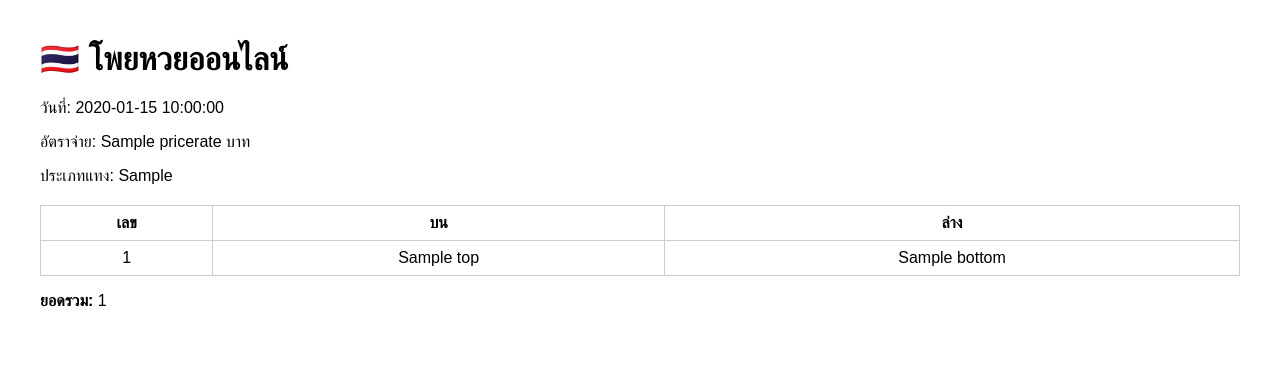
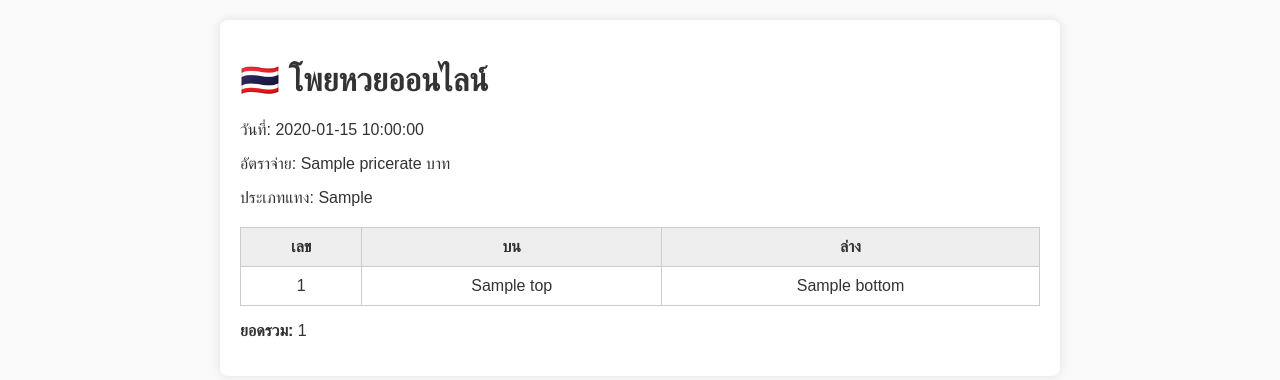
Before and after one commit to Boripath/lotto-flask-app, a Flask app: template templates/index.html in a window 1280 px wide. Shown: the top 380 px of the page. Run offline with Flask 3, Linux system fonts and the light colour scheme; the template is opened without the code that fills it: most values are stand-ins (such as "Sample title", 1, 10 or a date in 2020).

Commit message:
Update style.css

```diff
--- a/static/style.css
+++ b/static/style.css
@@ -1,27 +1,32 @@
+/* static/style.css */
 body {
     font-family: Arial, sans-serif;
-    margin: 40px;
+    margin: 20px;
+    background-color: #f9f9f9;
+    color: #333;
 }
 
-input, button {
-    margin: 5px;
-    padding: 8px;
-    font-size: 16px;
+.container {
+    max-width: 800px;
+    margin: auto;
+    background: #fff;
+    padding: 20px;
+    border-radius: 8px;
+    box-shadow: 0 0 10px rgba(0,0,0,0.1);
 }
 
 table {
+    width: 100%;
+    border-collapse: collapse;
     margin-top: 20px;
-    border-collapse: collapse;
-    width: 100%;
 }
 
 table, th, td {
     border: 1px solid #ccc;
-    padding: 8px;
+    padding: 10px;
     text-align: center;
 }
 
-.danger {
-    color: red;
-    font-weight: bold;
+th {
+    background-color: #eee;
 }
```
